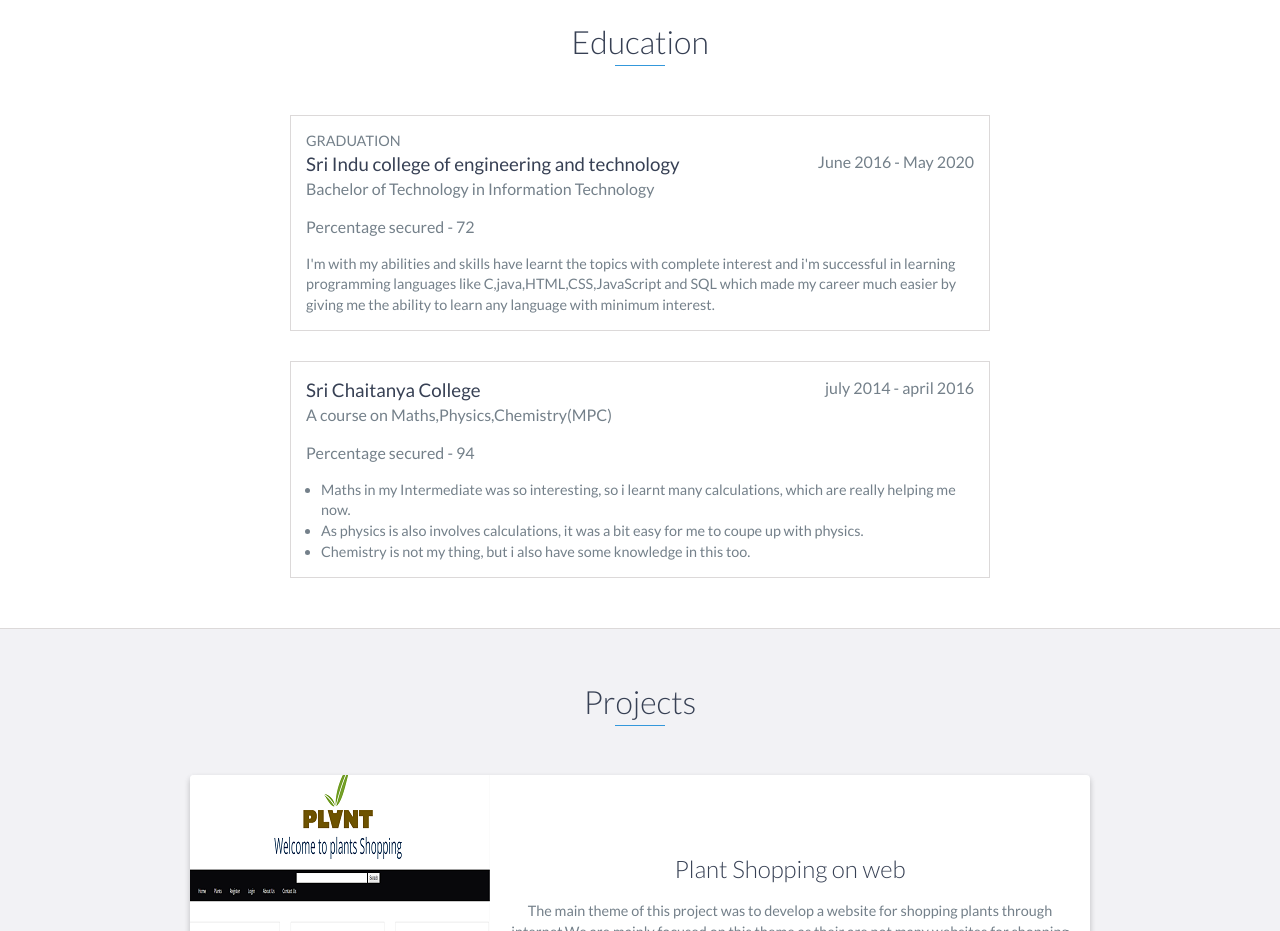
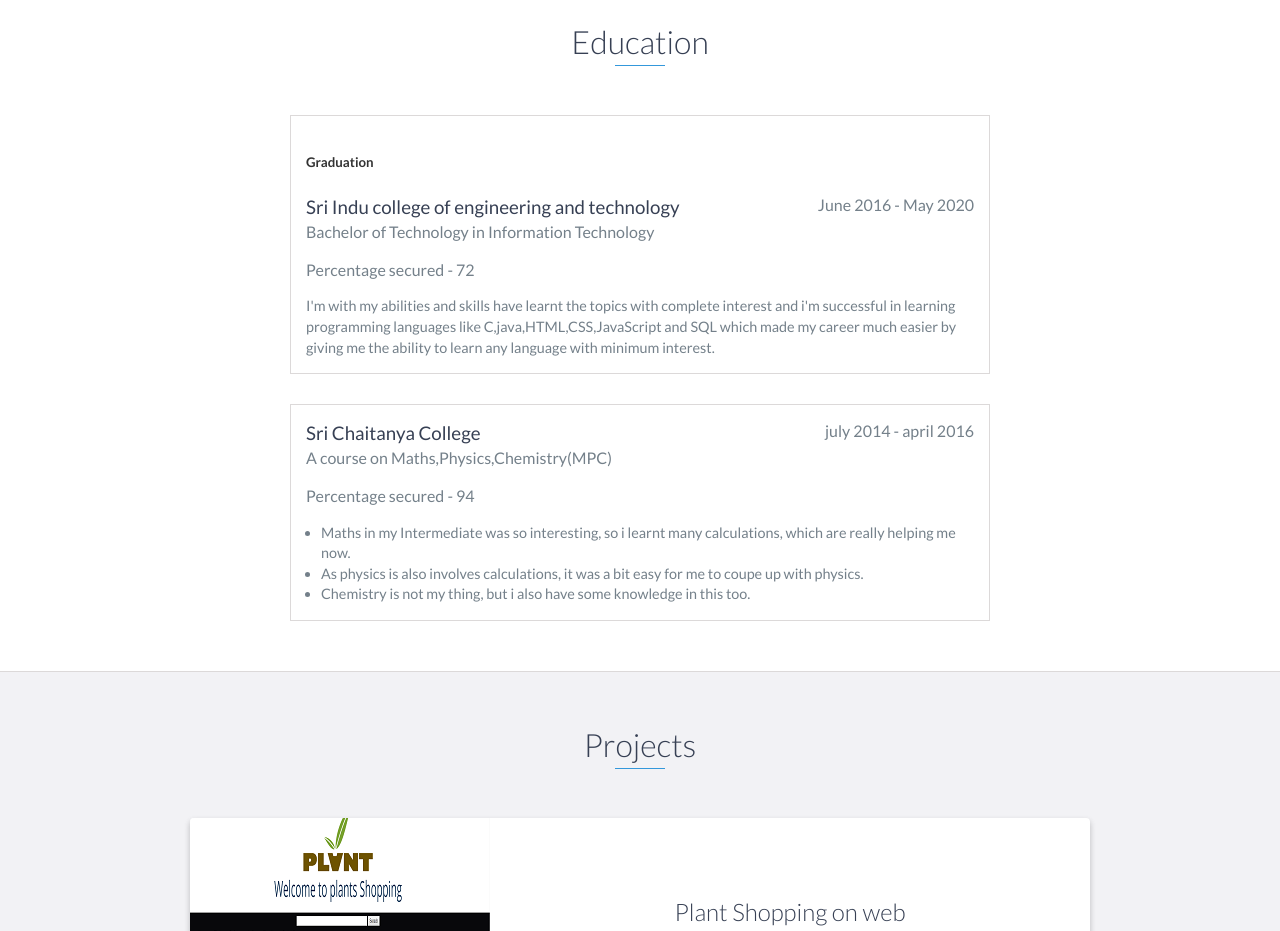
Before and after one commit to Veeran83/1, a website: page index.html in a window 1280 px wide. Shown: the part 1460-2391 px from the top of the page. Drawn offline with nearby package versions, Linux system fonts and the light colour scheme.

Commit message:
Update index.html

```diff
--- a/index.html
+++ b/index.html
@@ -98,7 +98,7 @@
     <div id="education">
         <h2 class="heading">Education</h2>
         <div class="education-block">
-		<p> GRADUATION  </p>
+            <h5> Graduation</h5>
             <h3>Sri Indu college of engineering and technology</h3>
             <span class="education-date">June 2016 - May 2020</span>
             <h4>Bachelor of Technology in Information Technology </h4>
```
